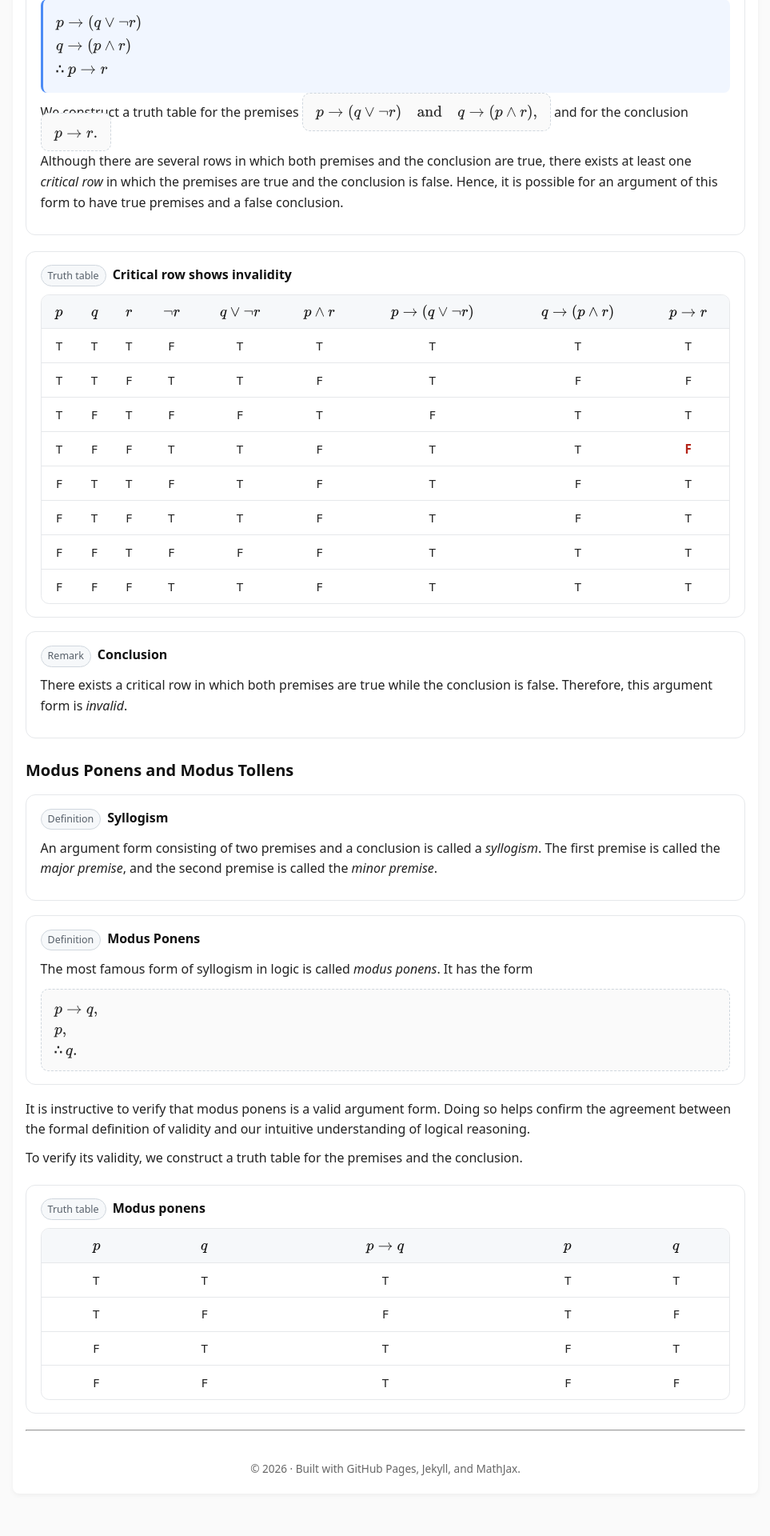
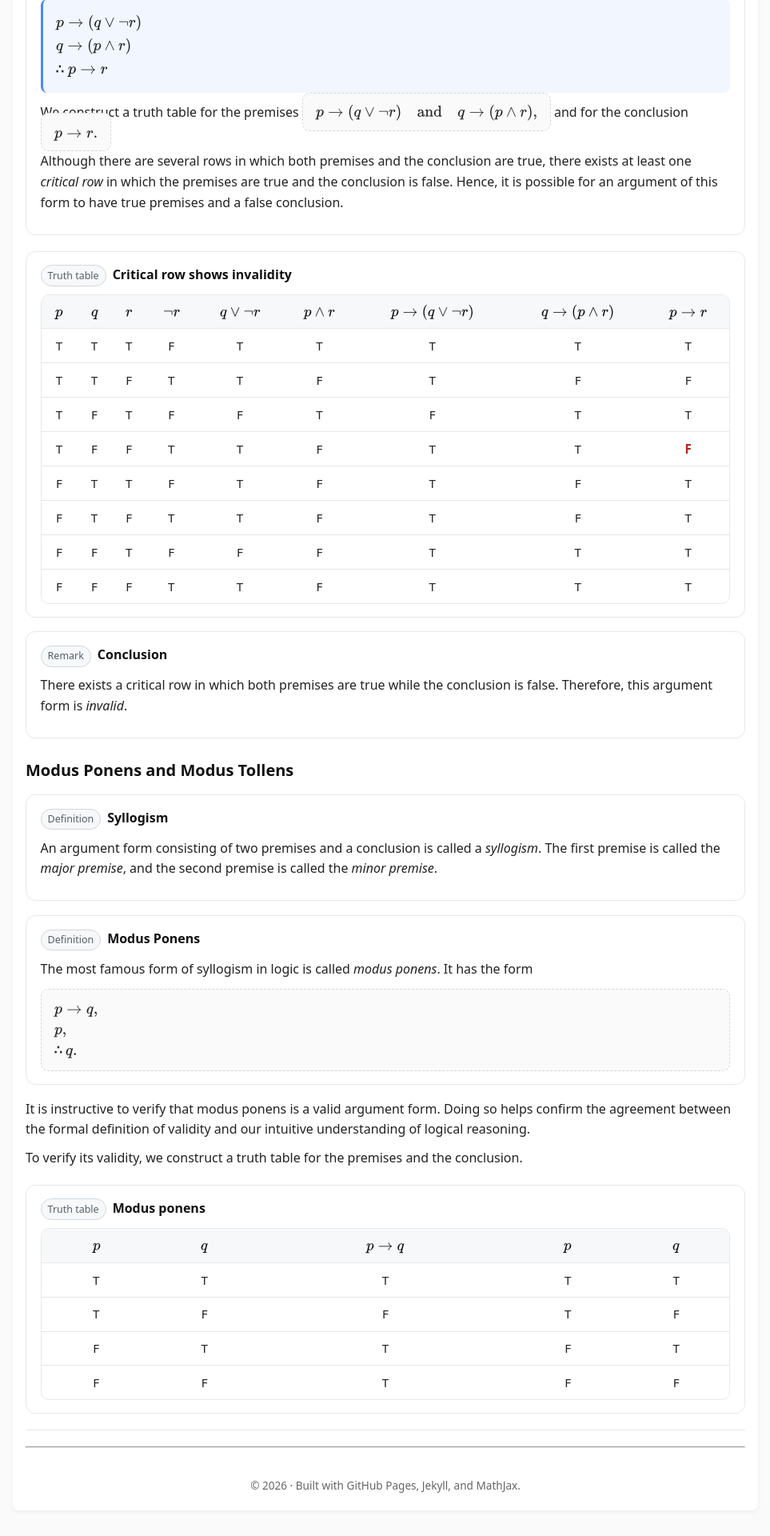
Before and after one commit to SaleemKamaludin/SaleemKamaludin.github.io, a Jekyll site: the page built from courses/comp1604/lecture-notes/lecture-01/index.md, in a window 1280 px wide. Shown: the part 2629-4549 px from the top of the page at 80% size, without its empty margins (158-1121 px from the left). Built offline with Jekyll 4.4.1, drawn with Linux system fonts in a browser that asks for light colours; before the commit the page ends 4528 px from its top, so only the background shows below that.

Commit message:
Update index.md

```diff
--- a/courses/comp1604/lecture-notes/lecture-01/index.md
+++ b/courses/comp1604/lecture-notes/lecture-01/index.md
@@ -1131,3 +1131,9 @@ It is instructive to verify that modus ponens is a valid argument form. Doing so
  </table>
     </div>
   </div>
+
+
+
+
+
+ <hr class="divider" />
```
